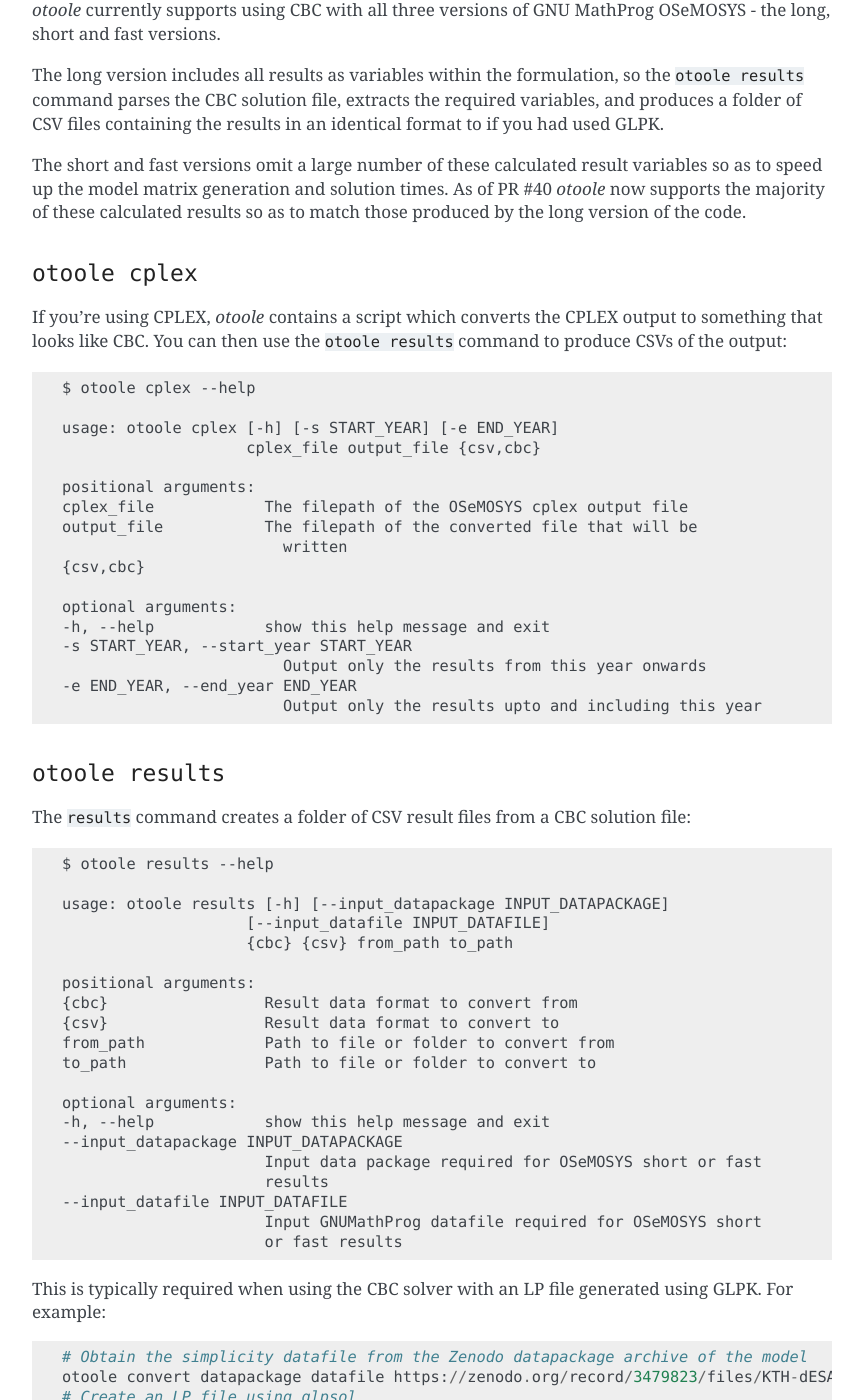
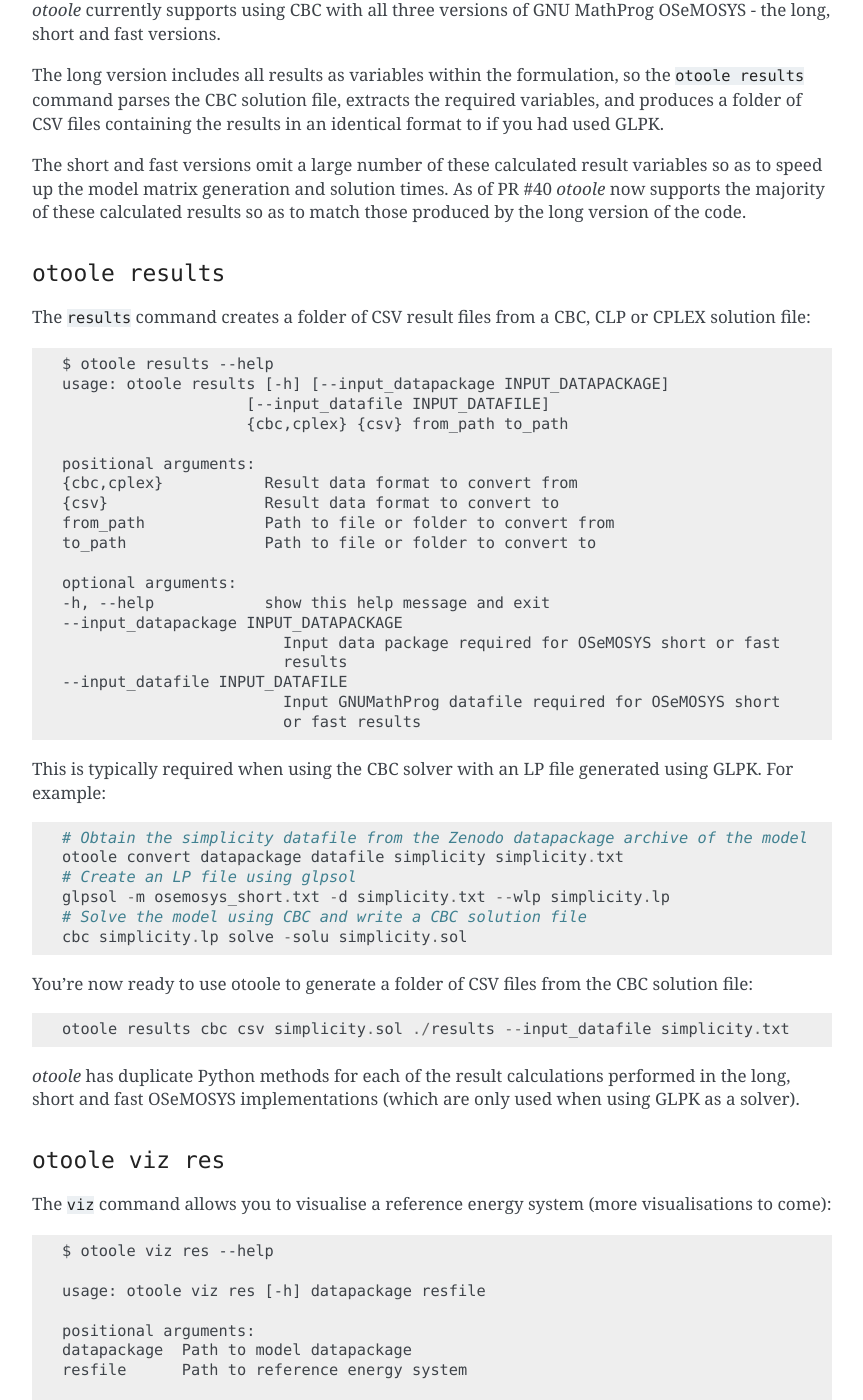
Before and after one commit to OSeMOSYS/otoole, a Sphinx documentation site: the page built from docs/functionality.rst, in a window 1280 px wide and 1400 px high, scrolled down 2448 px. Shown: the whole window, without its empty margins (338-1201 px from the left). Built offline with Sphinx 7.4.7, drawn with Linux system fonts in a browser that asks for light colours.

Commit message:
Updated docs with new functionality

```diff
--- a/docs/functionality.rst
+++ b/docs/functionality.rst
@@ -104,46 +104,19 @@
 As of PR #40 *otoole* now supports the majority of these calculated results so as to match
 those produced by the long version of the code.
 
-``otoole cplex``
-================
-
-If you're using CPLEX, *otoole* contains a script which converts the CPLEX output to
-something that looks like CBC. You can then use the ``otoole results`` command to
-produce CSVs of the output::
-
-    $ otoole cplex --help
-
-    usage: otoole cplex [-h] [-s START_YEAR] [-e END_YEAR]
-                        cplex_file output_file {csv,cbc}
-
-    positional arguments:
-    cplex_file            The filepath of the OSeMOSYS cplex output file
-    output_file           The filepath of the converted file that will be
-                            written
-    {csv,cbc}
-
-    optional arguments:
-    -h, --help            show this help message and exit
-    -s START_YEAR, --start_year START_YEAR
-                            Output only the results from this year onwards
-    -e END_YEAR, --end_year END_YEAR
-                            Output only the results upto and including this year
-
-
 ``otoole results``
 ==================
 
 
-The ``results`` command creates a folder of CSV result files from a CBC solution file::
+The ``results`` command creates a folder of CSV result files from a CBC, CLP or CPLEX solution file::
 
     $ otoole results --help
-
     usage: otoole results [-h] [--input_datapackage INPUT_DATAPACKAGE]
                         [--input_datafile INPUT_DATAFILE]
-                        {cbc} {csv} from_path to_path
+                        {cbc,cplex} {csv} from_path to_path
 
     positional arguments:
-    {cbc}                 Result data format to convert from
+    {cbc,cplex}           Result data format to convert from
     {csv}                 Result data format to convert to
     from_path             Path to file or folder to convert from
     to_path               Path to file or folder to convert to
@@ -151,18 +124,17 @@
     optional arguments:
     -h, --help            show this help message and exit
     --input_datapackage INPUT_DATAPACKAGE
-                          Input data package required for OSeMOSYS short or fast
-                          results
+                            Input data package required for OSeMOSYS short or fast
+                            results
     --input_datafile INPUT_DATAFILE
-                          Input GNUMathProg datafile required for OSeMOSYS short
-                          or fast results
-
+                            Input GNUMathProg datafile required for OSeMOSYS short
+                            or fast results
 
 This is typically required when using the CBC solver with an LP file generated using
 GLPK. For example::
 
     # Obtain the simplicity datafile from the Zenodo datapackage archive of the model
-    otoole convert datapackage datafile https://zenodo.org/record/3479823/files/KTH-dESA/simplicity-v0.1a0.zip simplicity.txt
+    otoole convert datapackage datafile simplicity simplicity.txt
     # Create an LP file using glpsol
     glpsol -m osemosys_short.txt -d simplicity.txt --wlp simplicity.lp
     # Solve the model using CBC and write a CBC solution file
```
